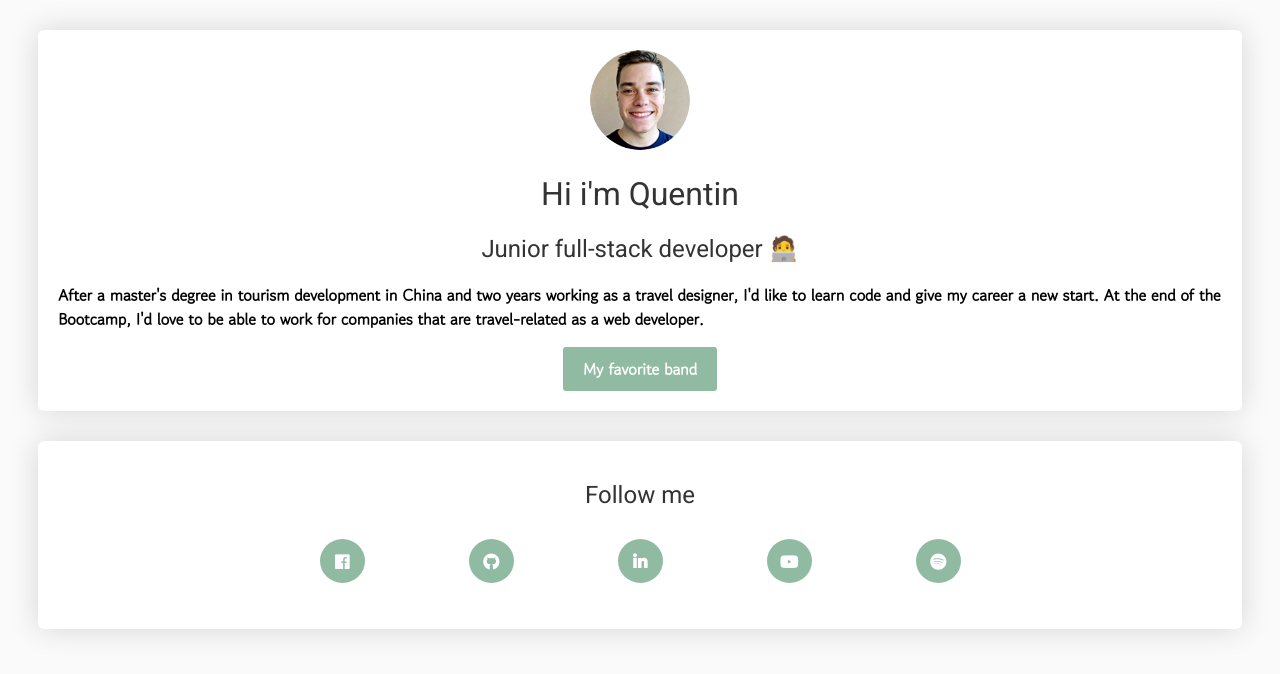
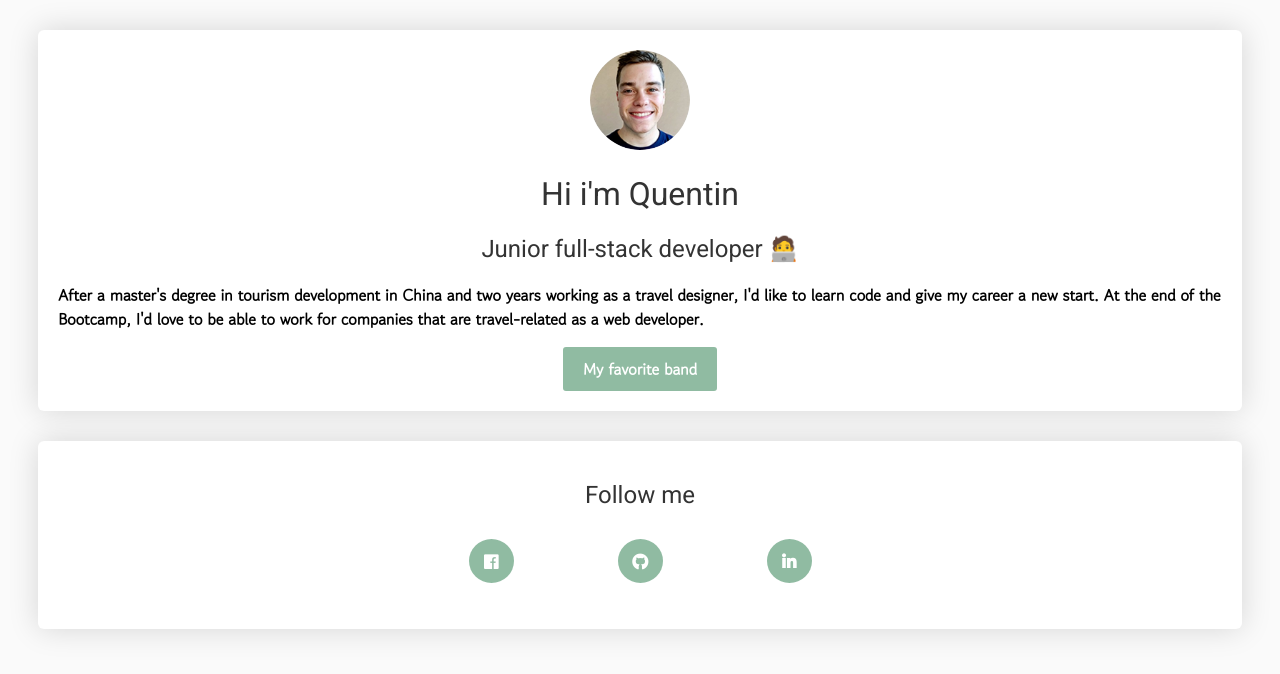
Before and after one commit to quentin-peschard/my_profile, a plain HTML site: page index.html in a window 1280 px wide. Drawn offline with Linux system fonts and the light colour scheme.

Commit message:
take off personal social medias

```diff
--- a/index.html
+++ b/index.html
@@ -25,8 +25,6 @@
     <li><a href="https://www.facebook.com/quentin.peschard/" target="_blank" class="square-link"><i class="fab fa-facebook"></i></a></li>
     <li><a href="https://github.com/quentin-peschard" target="_blank" class="square-link"><i class="fab fa-github"></i></a></li>
     <li><a href="https://www.linkedin.com/in/quentin-peschard-6b089b152/" target="_blank" class="square-link"><i class="fab fa-linkedin-in"></i></a></li>
-    <li><a href="https://www.youtube.com/" target="_blank" class="square-link"><i class="fab fa-youtube"></i></a></li>
-    <li><a href="https://www.spotify.com/fr/home/" target="_blank" class="square-link"><i class="fab fa-spotify"></i></a></li>
   </ul>
 </div>
 </html>
```
